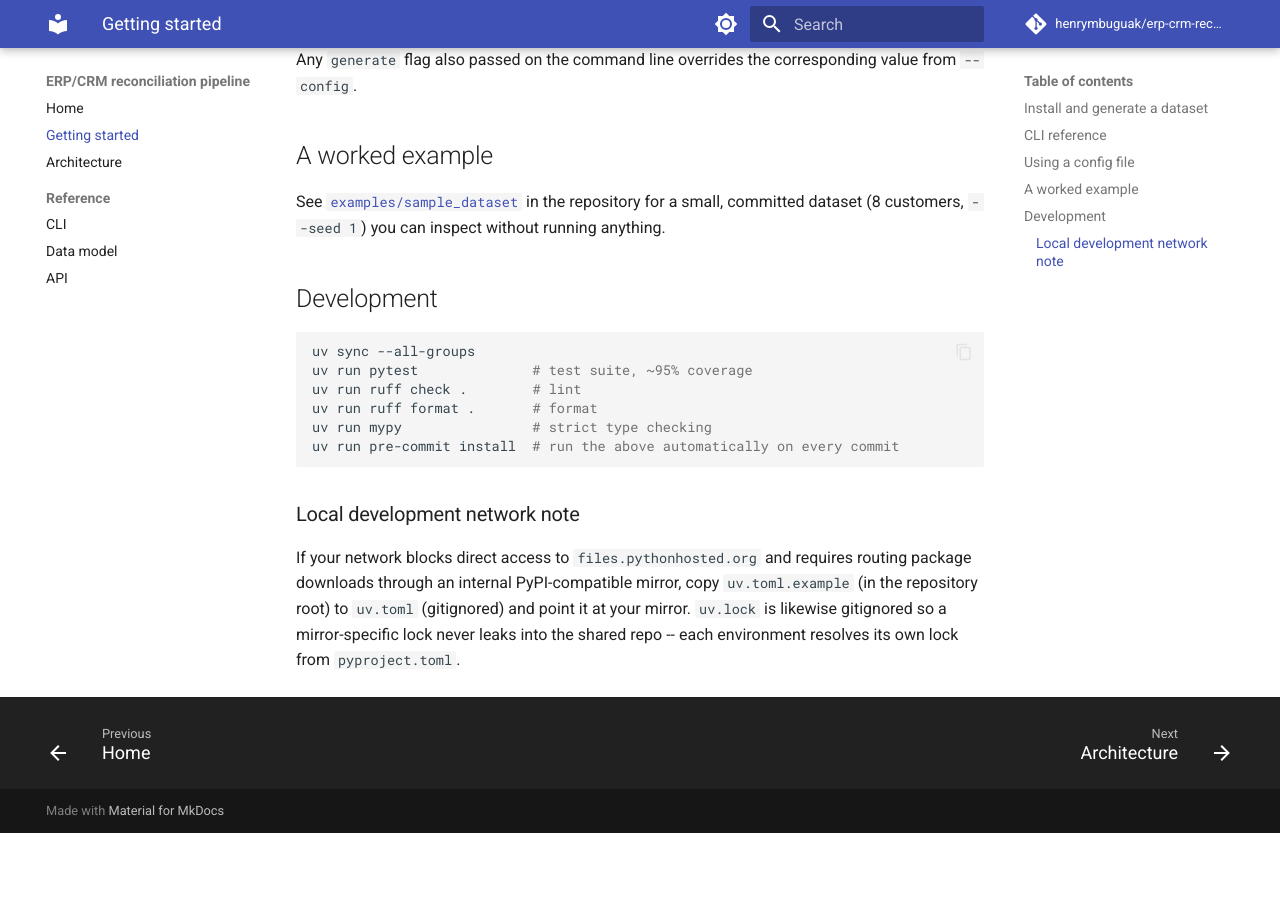
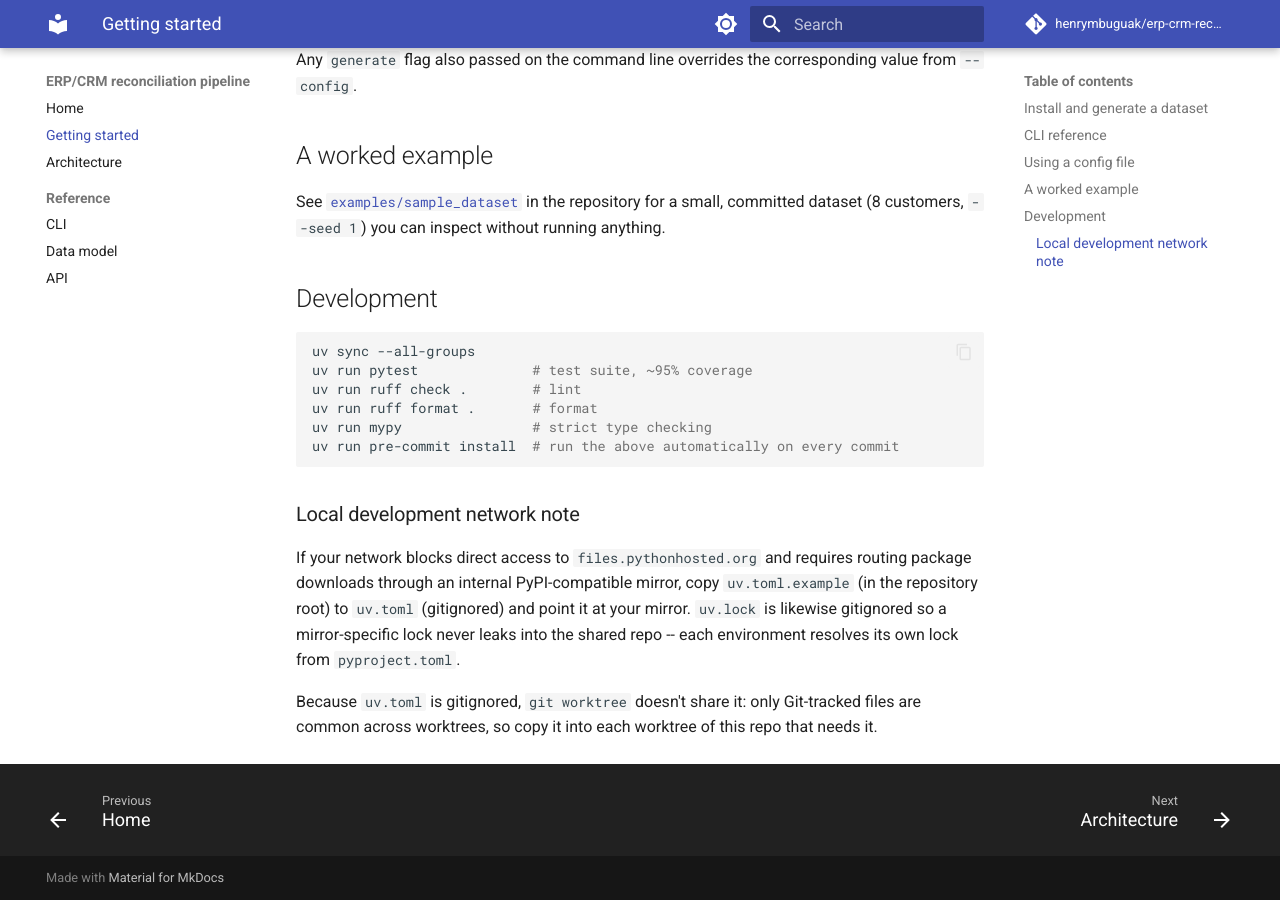
Before and after one commit to henrymbuguak/erp-crm-reconciliation-pipeline, an MkDocs documentation site: the page built from docs/getting-started.md, in a window 1280 px wide and 900 px high, scrolled down 1015 px. Built offline with MkDocs 1.6.1 and Material for MkDocs 9.7.7, drawn with Linux system fonts in a browser that asks for light colours; comment, search, counter and statistics services are not loaded; before the commit the page ends 1848 px from its top, so only the background shows below that.

Commit message:
Document per-worktree uv.toml requirement
Since uv.toml is gitignored, git worktree does not share it across
worktrees -- only Git-tracked files are common between them. A worktree
without its own copy silently falls back to the public PyPI index, whose
file links point to files.pythonhosted.org, which fails on networks that
require routing through an internal mirror. Clarify this in both the
README and getting-started network notes.

Also add "worktree(s)" to the Project Vale vocabulary, since it is a
legitimate Git term the default dictionary does not recognize.

Co-authored-by: Copilot <223556219+Copilot@users.noreply.github.com>

```diff
--- a/docs/getting-started.md
+++ b/docs/getting-started.md
@@ -73,3 +73,7 @@ mirror, copy `uv.toml.example` (in the repository root) to `uv.toml`
 (gitignored) and point it at your mirror. `uv.lock` is likewise gitignored
 so a mirror-specific lock never leaks into the shared repo -- each
 environment resolves its own lock from `pyproject.toml`.
+
+Because `uv.toml` is gitignored, `git worktree` doesn't share it: only
+Git-tracked files are common across worktrees, so copy it into each
+worktree of this repo that needs it.
```
Also changed, not shown: README.md (+6 -0 lines), 1 other file.
